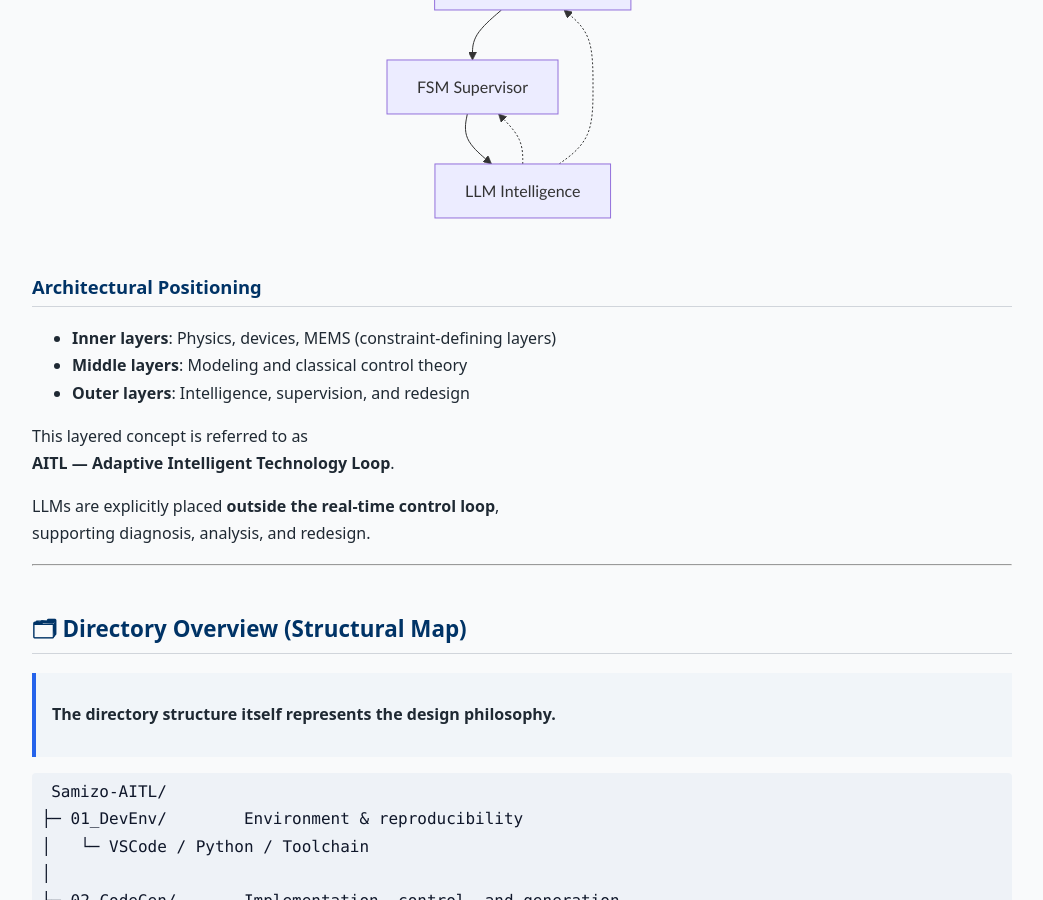
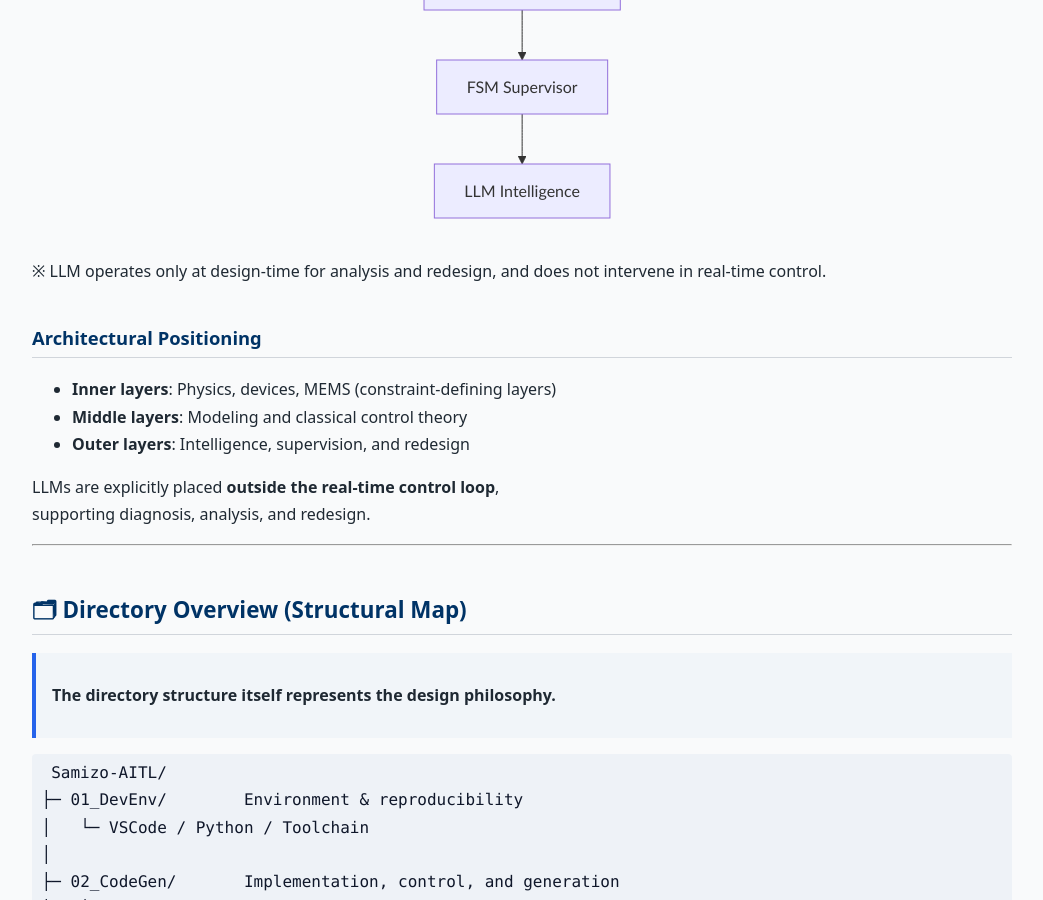
Before and after one commit to Samizo-AITL/Samizo-AITL.github.io, a Jekyll site: the page built from portal/en/index.md, in a window 1280 px wide and 900 px high, scrolled down 3193 px. Shown: the whole window, without its empty margins (118-1161 px from the left). Built offline with Jekyll 4.4.1, drawn with Linux system fonts in a browser that asks for light colours; some of the changed text lies outside the part shown.

Commit message:
Update index.md

````diff
--- a/portal/en/index.md
+++ b/portal/en/index.md
@@ -95,18 +95,14 @@ flowchart TB
   C --> R[Real-time PID Loop]
   R --> S[FSM Supervisor]
   S --> I[LLM Intelligence]
-  I -.-> R
-  I -.-> S
 ```
+※ LLM operates only at design-time for analysis and redesign, and does not intervene in real-time control.
 
 ### Architectural Positioning
 
 - **Inner layers**: Physics, devices, MEMS (constraint-defining layers)
 - **Middle layers**: Modeling and classical control theory
 - **Outer layers**: Intelligence, supervision, and redesign
-
-This layered concept is referred to as
-**AITL — Adaptive Intelligent Technology Loop**.
 
 LLMs are explicitly placed **outside the real-time control loop**,
 supporting diagnosis, analysis, and redesign.
@@ -429,7 +425,7 @@ before diving into equations or code.
 
 ## 🎞 AITL Control Flow Demo
 
-This demo visualizes how the **core AITL (Adaptive Intelligence–in–the–Loop) control architecture**
+This demo visualizes how the **core AITL control architecture**
 — **PID × FSM × LLM** — cooperates along the time axis.
 
 ---
````
